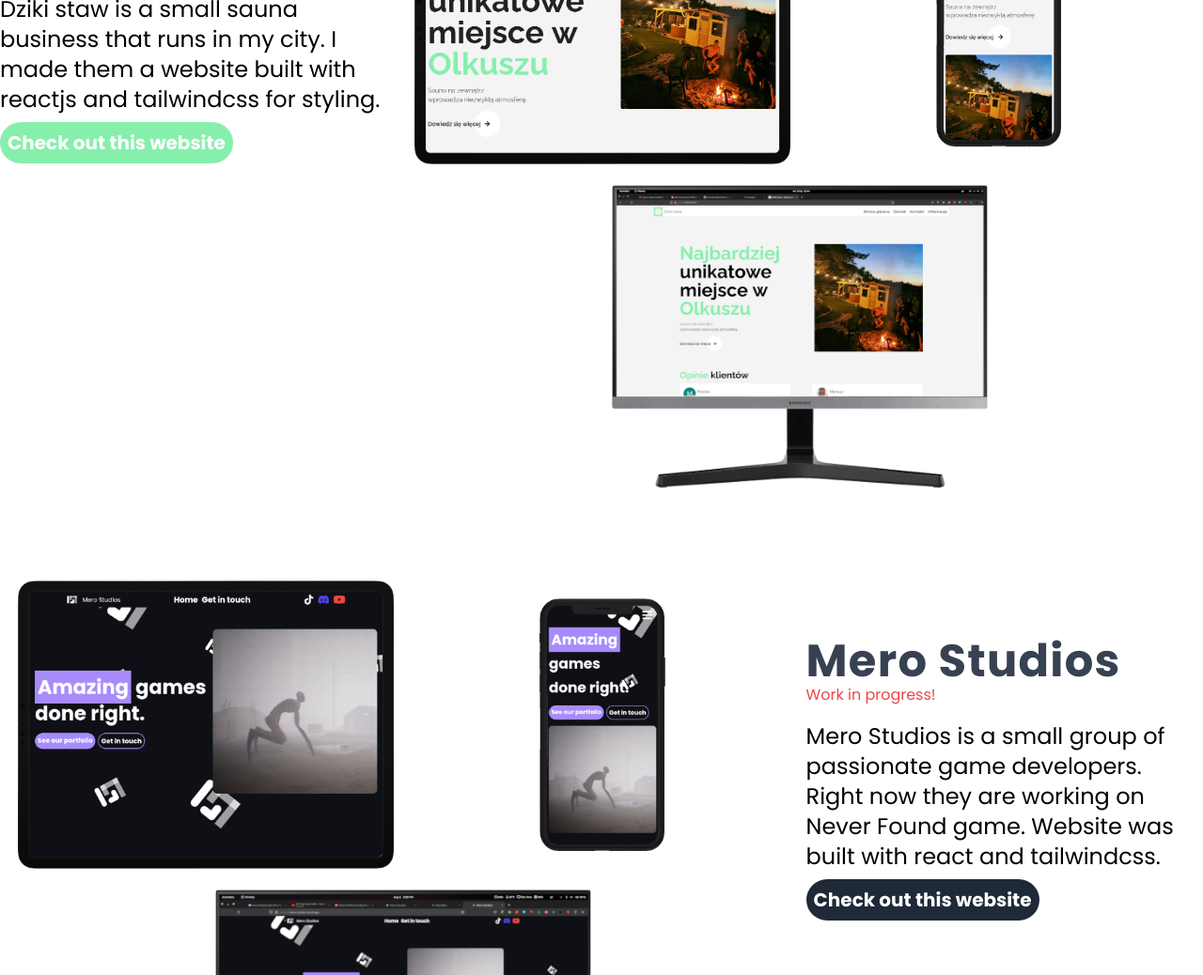
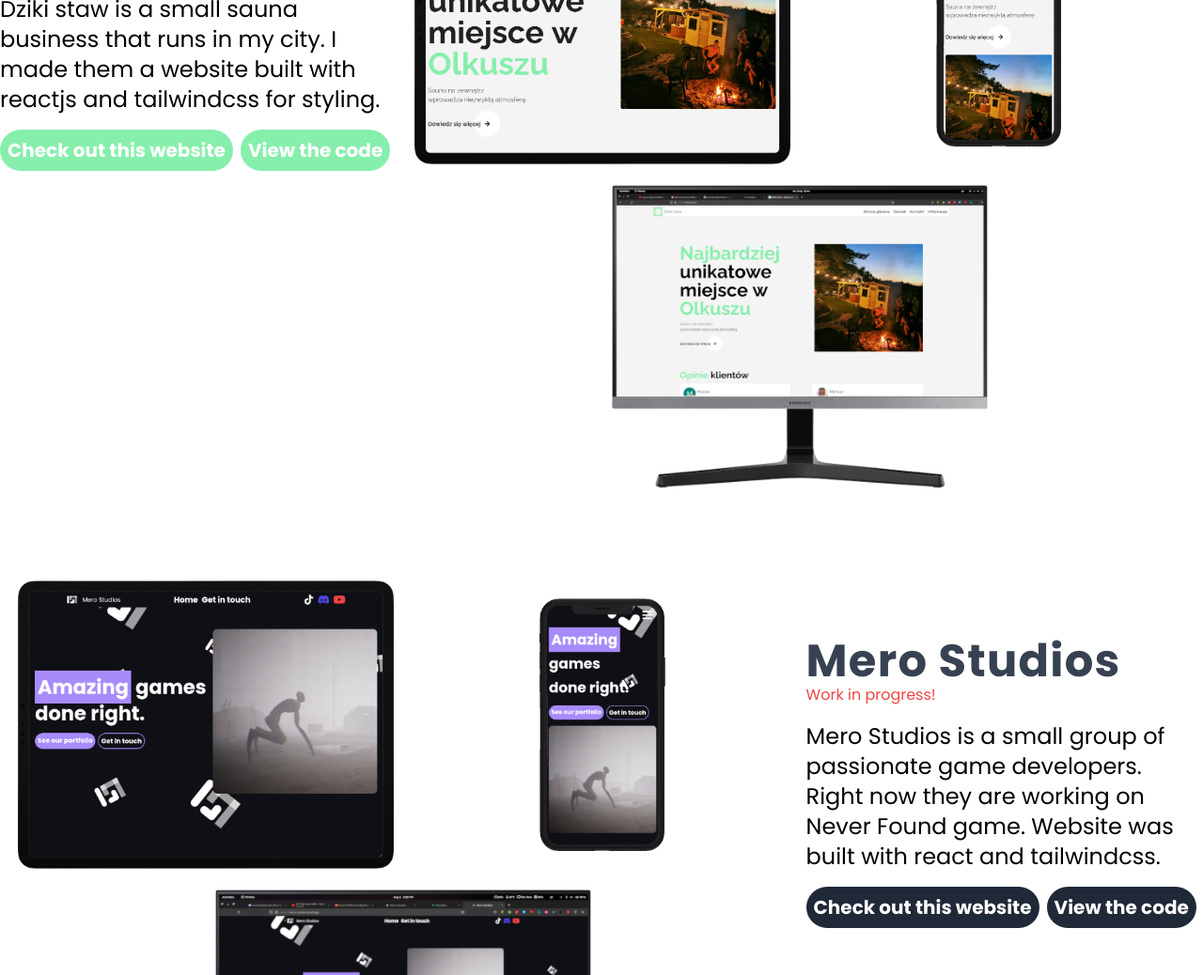
Before and after one commit to Maciejka1/portfolio-code, a React (Create React App) app: page / in a window 1280 px wide. Shown: the part 1234-2272 px from the top of the page at 94% size. Built offline with nearby package versions, Linux system fonts and the light colour scheme; no server answers; the database is empty.

Commit message:
style: add view code button

```diff
--- a/src/components/pages/main/main.js
+++ b/src/components/pages/main/main.js
@@ -59,6 +59,7 @@ export default function Main(){
                 buttonColor="bg-green-300 hover:bg-green-400"
                 additionalStyling=""
                 isWorkInProgress = {false}
+                code = "https://github.com/Maciejka1/dzikistaw-code"
                 linkToWebsite = "https://dzikistaw.pl"
                 images={
                     {
@@ -74,6 +75,7 @@ export default function Main(){
                 buttonColor="bg-gray-800 hover:bg-gray-900"
                 additionalStyling="sm:order-2"
                 isWorkInProgress = {true}
+                code = "https://github.com/Maciejka1/mero-studios"
                 linkToWebsite = "https://mero-studios.vercel.app"
                 images={
                     {
--- a/src/components/templates/projects.js
+++ b/src/components/templates/projects.js
@@ -27,9 +27,14 @@ export default function Projects(props){
                 <p className='text-2xl my-4'>
                     {props.desc}
                 </p>
-                <a href={props.linkToWebsite} target="blank" className={props.buttonColor + ' transition-all hover:p-3 p-2 rounded-full font-bold text-white text-xl hover:no-underline'}>
-                    Check out this website
-                </a>
+                <div className='flex flex-wrap gap-2'>
+                    <a href={props.linkToWebsite} target="blank" className={props.buttonColor + ' transition-all hover:p-3 p-2 rounded-full font-bold text-white text-xl hover:no-underline'}>
+                        Check out this website
+                    </a>
+                    <a href={props.code} target="blank" className={props.buttonColor + ' transition-all hover:p-3 p-2 rounded-full font-bold text-white text-xl hover:no-underline'}>
+                        View the code
+                    </a>
+                </div>
             </div>
             <a href={props.linkToWebsite} target="blank" className='flex flex-wrap justify-center items-center gap-5 mt-4'>
                 <div className="w-[400px]">
```
